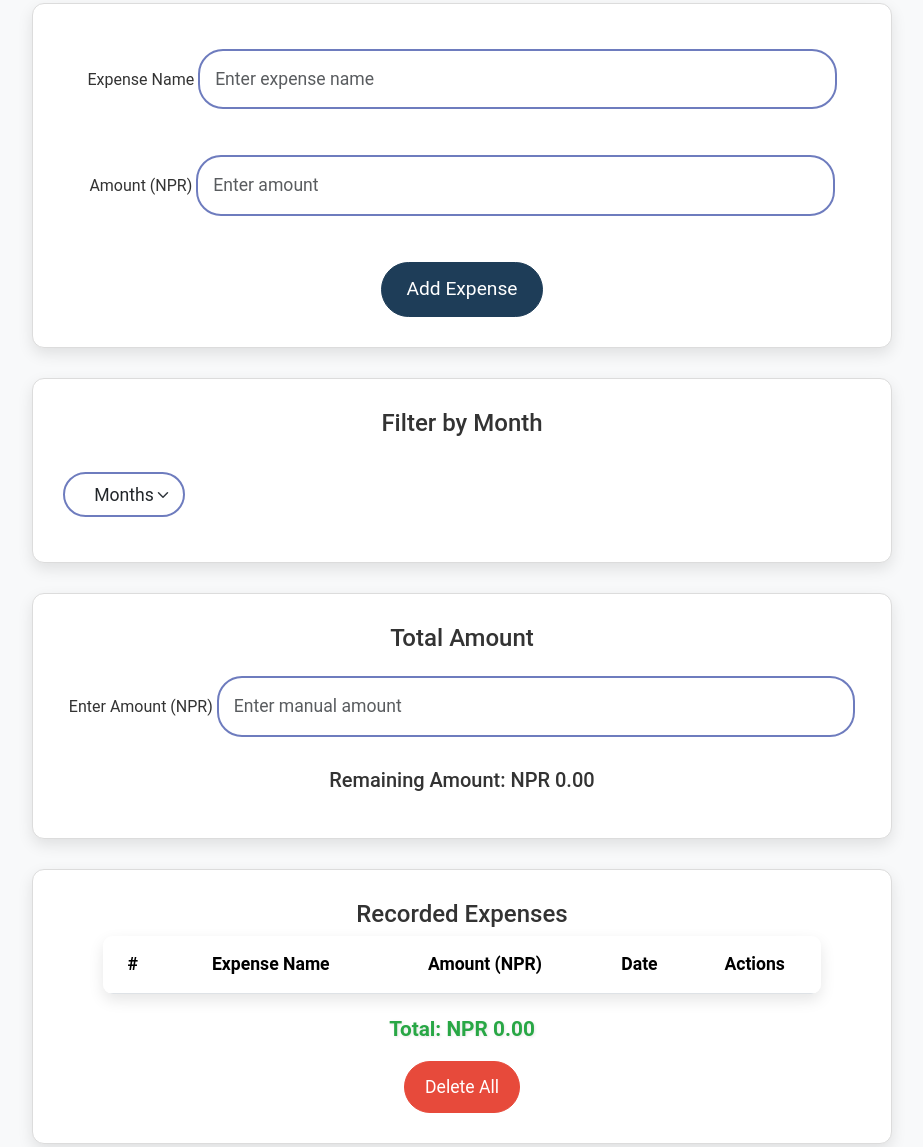
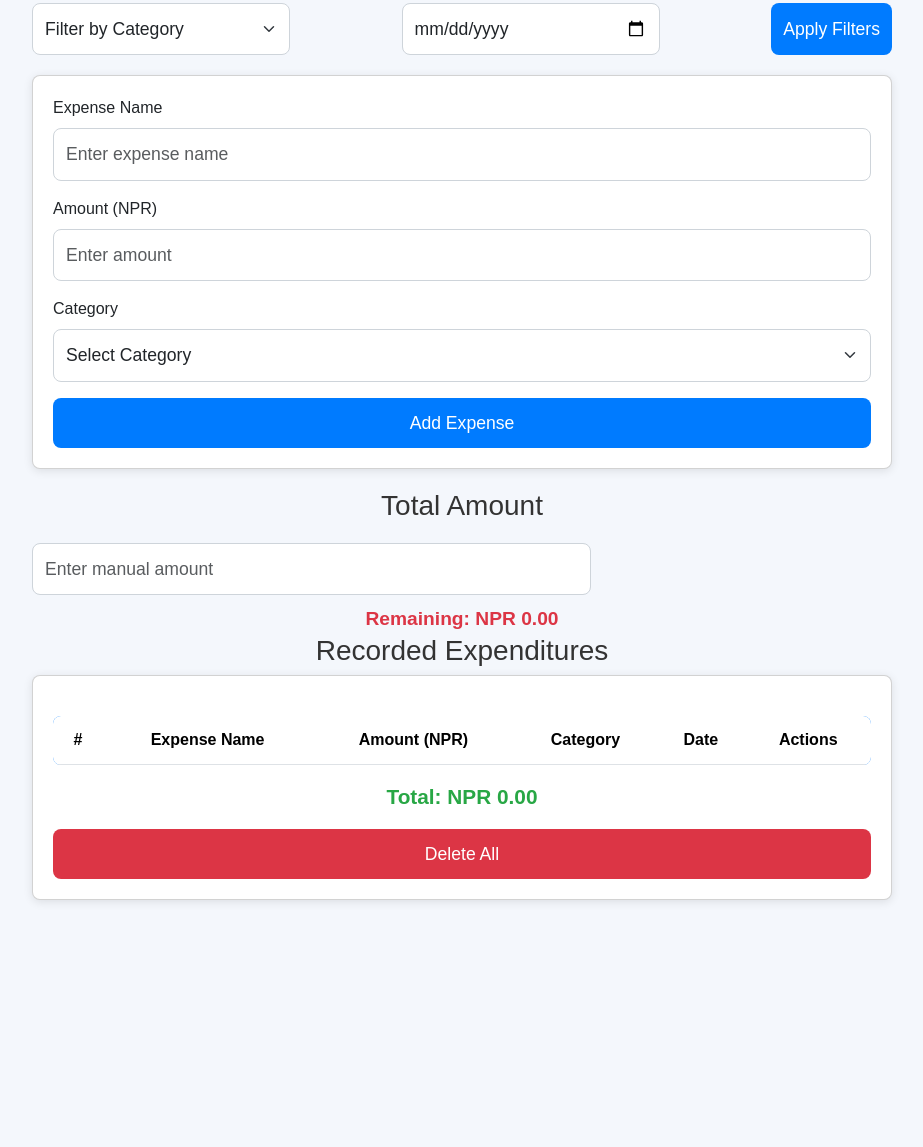
Before and after one commit to maharjanil/expendituretracker, a plain HTML site: page index.html in a window 1280 px wide. Shown: the part 155-1302 px from the top of the page, without its empty margins (178-1101 px from the left). After the commit the page ends 1095 px from the top, so only its background shows below. Drawn offline with nearby package versions, Linux system fonts and the light colour scheme.

Commit message:
Update index.html

```diff
--- a/index.html
+++ b/index.html
@@ -6,15 +6,13 @@
   <title>Daily Expenditure Tracker</title>
   <!-- Bootstrap 5 CSS -->
   <link href="https://cdn.jsdelivr.net/npm/bootstrap@5.3.0-alpha1/dist/css/bootstrap.min.css" rel="stylesheet">
-  <!-- Font Awesome for Icons -->
   <link href="https://cdnjs.cloudflare.com/ajax/libs/font-awesome/6.0.0-beta3/css/all.min.css" rel="stylesheet">
   <style>
     body {
-      background-color: #f8f9fa;
-      font-family: 'Roboto', sans-serif;
+      background-color: #f4f7fc;
+      font-family: 'Arial', sans-serif;
       color: #333;
       margin-top: 50px;
-      text-align: center; /* Align all text to center */
     }
 
     .container {
@@ -24,98 +22,109 @@
     }
 
     h1 {
-      color: #1e3d58;
+      color: #007bff;
       font-weight: bold;
-      text-shadow: 1px 1px 3px rgba(0, 0, 0, 0.1);
       margin-bottom: 40px;
+      font-size: 2.5rem;
+      text-align: center;
     }
 
     .card {
-      border-radius: 12px;
-      box-shadow: 0 6px 15px rgba(0, 0, 0, 0.1);
       background-color: #ffffff;
-      color: #333;
-      margin-bottom: 30px;
-      border: 1px solid #dcdcdc;
+      border-radius: 8px;
+      padding: 20px;
+      margin-bottom: 20px;
+      box-shadow: 0 2px 10px rgba(0, 0, 0, 0.1);
     }
 
-    .card-body {
-      padding: 30px;
-    }
-
-    .form-control, .form-select {
-      display: inline-block;
-      width: 80%;
-      margin: 15px auto;
-      border-radius: 25px;
-      padding: 15px;
+    .form-control, .form-select, .btn {
+      border-radius: 8px;
       font-size: 1.1rem;
-      border: 2px solid #6e7cbe;
+      padding: 12px;
+      border: 1px solid #ced4da;
     }
 
     .form-control:focus, .form-select:focus {
-      border-color: #1e3d58;
-      box-shadow: 0 0 8px rgba(30, 61, 88, 0.5);
+      border-color: #007bff;
+      box-shadow: 0 0 5px rgba(0, 123, 255, 0.5);
     }
 
-    .btn-primary, .btn-left {
-      display: inline-block;
-      margin-top: 15px;
-      padding: 12px 25px;
-      font-size: 1.2rem;
-      border-radius: 30px;
-      background-color: #1e3d58;
-      border-color: #1e3d58;
-      color: white;
-      transition: background-color 0.3s ease;
+    .btn-primary {
+      background-color: #007bff;
+      border: none;
     }
 
     .btn-primary:hover {
-      background-color: #6e7cbe;
-      border-color: #6e7cbe;
+      background-color: #0056b3;
+    }
+
+    .btn-danger {
+      background-color: #dc3545;
+      border: none;
+    }
+
+    .btn-danger:hover {
+      background-color: #c82333;
     }
 
     .total-container {
       font-size: 1.3rem;
       font-weight: bold;
-      margin-top: 20px;
       color: #28a745;
-      text-shadow: 1px 1px 3px rgba(0, 0, 0, 0.1);
+      text-align: center;
     }
 
     .table {
-      border-radius: 10px;
+      border-radius: 8px;
       overflow: hidden;
-      box-shadow: 0 6px 15px rgba(0, 0, 0, 0.1);
-      margin: 0 auto;
-      width: 90%;
-      background-color: #fff;
+      margin-top: 20px;
     }
 
     .table th, .table td {
       text-align: center;
       vertical-align: middle;
-      padding: 15px;
-      font-size: 1.1rem;
+      padding: 12px;
+    }
+
+    .table thead {
+      background-color: #007bff;
+      color: white;
+    }
+
+    .table tbody tr:nth-child(even) {
+      background-color: #f8f9fa;
     }
 
     .table tbody tr:hover {
       background-color: #f1f1f1;
-      cursor: pointer;
     }
 
-    .table-striped tbody tr:nth-of-type(odd) {
-      background-color: #fafafa;
+    .table .action-btns {
+      display: flex;
+      justify-content: center;
+      gap: 10px;
     }
 
     .icon-btn {
-      font-size: 18px;
+      font-size: 16px;
+      padding: 8px 12px;
+      border-radius: 5px;
       cursor: pointer;
-      transition: color 0.3s ease;
+      transition: all 0.3s ease;
     }
 
     .icon-btn:hover {
-      color: #007bff;
+      opacity: 0.8;
+    }
+
+    .icon-btn.edit {
+      background-color: #007bff;
+      color: white;
+    }
+
+    .icon-btn.delete {
+      background-color: #dc3545;
+      color: white;
     }
 
     .footer {
@@ -130,46 +139,43 @@
       text-decoration: none;
     }
 
-    /* New container for centering dropdown */
-    .select-container {
+    .filter-container {
       display: flex;
-      justify-content: center;
-      align-items: center;
+      justify-content: space-between;
+      margin-bottom: 20px;
+    }
+
+    .filter-container select,
+    .filter-container input {
+      width: 30%;
+    }
+
+    .subtract-amount-container {
+      display: flex;
+      justify-content: space-between;
       margin-top: 20px;
     }
 
-    .select-left {
-      width: auto;
-      display: inline-block;
-      margin-left: 0;
-      padding: 10px 15px;
-      font-size: 1.2rem;
-      border-radius: 15px;
-      background-color: #fff;
-      text-align: center;
+    .subtract-amount-container input {
+      width: 65%;
     }
 
-    .form-select-sm {
-      font-size: 1.1rem;
-      padding: 0.5rem 1rem;
-      height: 45px;
-      border-radius: 25px;
+    .manual-amount-container {
+      display: flex;
+      justify-content: space-between;
+      margin-top: 20px;
     }
 
-    .btn-danger {
-      display: inline-block;
-      width: auto;
-      margin-top: 20px;
-      padding: 12px 20px;
-      background-color: #e74a3b;
-      border-color: #e74a3b;
-      font-size: 1.1rem;
-      border-radius: 30px;
+    .manual-amount-container input {
+      width: 65%;
     }
 
-    .btn-danger:hover {
-      background-color: #c0392b;
-      border-color: #c0392b;
+    .remaining-amount {
+      font-size: 1.2rem;
+      font-weight: bold;
+      color: #dc3545;
+      text-align: center;
+      margin-top: 10px;
     }
   </style>
 </head>
@@ -178,210 +184,240 @@
   <div class="container">
     <h1>Daily Expenditure Tracker</h1>
 
+    <!-- Filter Section -->
+    <div class="filter-container">
+      <select id="category-filter" class="form-select" aria-label="Filter by Category">
+        <option value="">Filter by Category</option>
+        <option value="Food">Food</option>
+        <option value="Transportation">Transportation</option>
+        <option value="Utilities">Utilities</option>
+        <option value="Extra">Extra</option>
+        <option value="Others">Others</option>
+      </select>
+
+      <input type="date" id="date-filter" class="form-control" aria-label="Filter by Date">
+
+      <button id="apply-filters" class="btn btn-primary" aria-label="Apply Filters">Apply Filters</button>
+    </div>
+
     <!-- Expense Form -->
-    <div class="card">
-      <div class="card-body">
+    <div class="card" role="form" aria-labelledby="expense-form-title">
+      <h2 id="expense-form-title" class="visually-hidden">Expense Form</h2>
       <form id="expense-form">
         <div class="mb-3">
           <label for="expense-name" class="form-label">Expense Name</label>
-            <input type="text" class="form-control" id="expense-name" placeholder="Enter expense name" required>
+          <input type="text" class="form-control" id="expense-name" placeholder="Enter expense name" aria-label="Expense name" required>
         </div>
         <div class="mb-3">
           <label for="expense-amount" class="form-label">Amount (NPR)</label>
-            <input type="number" class="form-control" id="expense-amount" placeholder="Enter amount" required>
+          <input type="number" class="form-control" id="expense-amount" placeholder="Enter amount" aria-label="Expense amount" required>
         </div>
-          <button type="submit" class="btn btn-primary btn-left">Add Expense</button>
+        <div class="mb-3">
+          <label for="expense-category" class="form-label">Category</label>
+          <select class="form-select" id="expense-category" aria-label="Expense category" required>
+            <option value="">Select Category</option>
+            <option value="Food">Food</option>
+            <option value="Transportation">Transportation</option>
+            <option value="Utilities">Utilities</option>
+            <option value="Extra">Extra</option>
+
+            <option value="Others">Others</option>
+          </select>
+        </div>
+        <button type="submit" class="btn btn-primary w-100" aria-label="Add Expense">Add Expense</button>
       </form>
     </div>
+
+    <!-- Total Amount Section -->
+    <h3 class="text-center">Total Amount</h3>
+    <div class="manual-amount-container">
+      <input type="number" id="manual-amount" class="form-control" placeholder="Enter manual amount" aria-label="Enter manual amount">
     </div>
 
-    <!-- Month Filter -->
-    <div class="card mt-4">
-      <div class="card-body">
-        <h4 class="card-title">Filter by Month</h4>
-        <div class="select-container"> <!-- Center the dropdown -->
-          <select id="month-filter" class="form-select form-select-sm select-left">
-            <option value="all">Months</option>
-            <option value="01">January</option>
-            <option value="02">February</option>
-            <option value="03">March</option>
-            <option value="04">April</option>
-            <option value="05">May</option>
-            <option value="06">June</option>
-            <option value="07">July</option>
-            <option value="08">August</option>
-            <option value="09">September</option>
-            <option value="10">October</option>
-            <option value="11">November</option>
-            <option value="12">December</option>
-          </select>
-        </div>
-      </div>
+    <!-- Remaining Amount Section -->
+    <div class="remaining-amount" id="remaining-amount">
+      Remaining: NPR 0.00
     </div>
 
-    <!-- Manual Amount Input -->
-    <div class="card mt-4">
-      <div class="card-body">
-        <h4 class="card-title">Total Amount</h4>
-        <div class="mb-3">
-          <label for="manual-amount" class="form-label">Enter Amount (NPR)</label>
-          <input type="number" class="form-control" id="manual-amount" placeholder="Enter manual amount" step="0.01">
-        </div>
-        <div class="mb-3">
-          <h5>Remaining Amount: <span id="remaining-amount">NPR 0.00</span></h5>
-        </div>
-      </div>
-    </div>
+    <!-- Recorded Expenditures Heading -->
+    <h3 class="text-center" id="expense-table-title">Recorded Expenditures</h3>
 
     <!-- Expenses Table -->
-    <div class="card mt-4">
-      <div class="card-body">
-        <h4 class="card-title">Recorded Expenses</h4>
-        <table class="table table-striped" id="expense-table">
+    <div class="card" role="table" aria-labelledby="expense-table-title">
+      <table class="table" id="expense-table">
         <thead>
           <tr>
-              <th scope="col">#</th>
-              <th scope="col">Expense Name</th>
-              <th scope="col">Amount (NPR)</th>
-              <th scope="col">Date</th>
-              <th scope="col">Actions</th>
+            <th>#</th>
+            <th>Expense Name</th>
+            <th>Amount (NPR)</th>
+            <th>Category</th>
+            <th>Date</th>
+            <th>Actions</th>
           </tr>
         </thead>
         <tbody>
           <!-- Dynamic rows will go here -->
         </tbody>
       </table>
-        <div class="total-container">
+      <div class="total-container" role="status" aria-live="polite">
         Total: <span id="total-amount">NPR 0.00</span>
       </div>
-        <button id="delete-all" class="btn btn-danger w-auto mt-3">Delete All</button>
-      </div>
+      <button id="delete-all" class="btn btn-danger w-100 mt-3" aria-label="Delete All">Delete All</button>
     </div>
 
   </div>
 
   <!-- Bootstrap 5 JS and Popper -->
   <script src="https://cdn.jsdelivr.net/npm/bootstrap@5.3.0-alpha1/dist/js/bootstrap.bundle.min.js"></script>
-  <script src="https://cdnjs.cloudflare.com/ajax/libs/font-awesome/6.0.0-beta3/js/all.min.js"></script>
 
   <script>
     // DOM elements
     const expenseForm = document.getElementById("expense-form");
     const expenseNameInput = document.getElementById("expense-name");
     const expenseAmountInput = document.getElementById("expense-amount");
+    const expenseCategoryInput = document.getElementById("expense-category");
     const expenseTable = document.getElementById("expense-table").getElementsByTagName('tbody')[0];
-    const monthFilter = document.getElementById("month-filter");
     const totalAmountDisplay = document.getElementById("total-amount");
     const deleteAllButton = document.getElementById("delete-all");
+    const categoryFilter = document.getElementById("category-filter");
+    const dateFilter = document.getElementById("date-filter");
+    const applyFiltersButton = document.getElementById("apply-filters");
     const manualAmountInput = document.getElementById("manual-amount");
     const remainingAmountDisplay = document.getElementById("remaining-amount");
 
     let expenses = JSON.parse(localStorage.getItem("expenses")) || [];
 
+    // Filter expenses by category and date
+    function filterExpenses() {
+      const categoryValue = categoryFilter.value;
+      const dateValue = dateFilter.value;
+
+      const filteredExpenses = expenses.filter(expense => {
+        let categoryMatch = categoryValue ? expense.category === categoryValue : true;
+        let dateMatch = dateValue ? expense.date === dateValue : true;
+        return categoryMatch && dateMatch;
+      });
+
+      renderExpenses(filteredExpenses);
+    }
+
     // Render expenses function
-    function renderExpenses() {
+    function renderExpenses(filteredExpenses) {
       expenseTable.innerHTML = "";  // Clear table rows
 
-      expenses.forEach((expense, index) => {
+      filteredExpenses.forEach((expense, index) => {
         const row = document.createElement("tr");
         row.innerHTML = `
           <td>${index + 1}</td>
           <td>${expense.name}</td>
           <td>NPR ${expense.amount.toFixed(2)}</td>
+          <td>${expense.category}</td>
           <td>${expense.date}</td>
-          <td>
-            <button class="btn btn-info btn-sm icon-btn" onclick="editExpense(${expense.id})">
-              <i class="fas fa-edit"></i>
+          <td class="action-btns">
+            <button class="icon-btn edit" onclick="editExpense(${expense.id})" aria-label="Edit Expense">
+              <i class="fas fa-edit"></i> Edit
             </button>
-            <button class="btn btn-danger btn-sm icon-btn" onclick="confirmDelete(${expense.id})">
-              <i class="fas fa-trash-alt"></i>
+            <button class="icon-btn delete" onclick="deleteExpense(${expense.id})" aria-label="Delete Expense">
+              <i class="fas fa-trash-alt"></i> Delete
             </button>
           </td>
         `;
         expenseTable.appendChild(row);
       });
 
-      calculateTotal();
+      calculateTotal(filteredExpenses);
     }
 
     // Calculate total
-    function calculateTotal() {
-      const totalAmount = expenses.reduce((total, expense) => total + expense.amount, 0);
-      totalAmountDisplay.textContent = `NPR ${totalAmount.toFixed(2)}`;
+    function calculateTotal(filteredExpenses) {
+      const totalAmount = filteredExpenses.reduce((total, expense) => total + expense.amount, 0);
+      totalAmountDisplay.innerText = `NPR ${totalAmount.toFixed(2)}`;
+      updateRemainingAmount(totalAmount);
     }
 
-    // Add new expense
-    expenseForm.addEventListener("submit", function (e) {
-      e.preventDefault();
-      const expenseName = expenseNameInput.value.trim();
-      const expenseAmount = parseFloat(expenseAmountInput.value.trim());
+    // Update remaining amount
+    function updateRemainingAmount(totalExpenses) {
+      const manualAmount = parseFloat(manualAmountInput.value.trim());
+      if (!isNaN(manualAmount)) {
+        const remaining = manualAmount - totalExpenses;
+        remainingAmountDisplay.innerText = `Remaining: NPR ${remaining.toFixed(2)}`;
+      }
+    }
 
-      if (expenseName && expenseAmount) {
-        const newExpense = {
-          id: Date.now(),
-          name: expenseName,
-          amount: expenseAmount,
-          date: new Date().toLocaleDateString()
-        };
+    // Manual amount input event listener
+    manualAmountInput.addEventListener("input", () => {
+      const totalExpenses = expenses.reduce((total, expense) => total + expense.amount, 0);
+      updateRemainingAmount(totalExpenses);
+    });
 
-        expenses.push(newExpense);
+    // Delete all expenses
+    deleteAllButton.addEventListener("click", () => {
+      if (confirm("Are you sure you want to delete all expenses?")) {
+        expenses = [];
         localStorage.setItem("expenses", JSON.stringify(expenses));
-
-        expenseNameInput.value = "";
-        expenseAmountInput.value = "";
-
-        renderExpenses();
-        calculateTotal();
+        renderExpenses(expenses);
       }
     });
 
     // Edit expense
     function editExpense(id) {
-      const expenseToEdit = expenses.find(exp => exp.id === id);
-      expenseNameInput.value = expenseToEdit.name;
-      expenseAmountInput.value = expenseToEdit.amount;
-      expenses = expenses.filter(exp => exp.id !== id);
-      renderExpenses();
-      calculateTotal();
+      const expense = expenses.find(exp => exp.id === id);
+      expenseNameInput.value = expense.name;
+      expenseAmountInput.value = expense.amount;
+      expenseCategoryInput.value = expense.category;
+      expenseForm.addEventListener("submit", function updateExpense(event) {
+        event.preventDefault();
+        expense.name = expenseNameInput.value.trim();
+        expense.amount = parseFloat(expenseAmountInput.value.trim());
+        expense.category = expenseCategoryInput.value;
+        expense.date = new Date().toLocaleDateString();
+        localStorage.setItem("expenses", JSON.stringify(expenses));
+        renderExpenses(expenses);
+        expenseNameInput.value = "";
+        expenseAmountInput.value = "";
+        expenseCategoryInput.value = "";
+        expenseForm.removeEventListener("submit", updateExpense);
+      });
     }
 
-    // Confirm before deleting
-    function confirmDelete(id) {
+    // Delete a single expense
+    function deleteExpense(id) {
       if (confirm("Are you sure you want to delete this expense?")) {
-        deleteExpense(id);
+        expenses = expenses.filter(exp => exp.id !== id);
+        localStorage.setItem("expenses", JSON.stringify(expenses));
+        renderExpenses(expenses);
       }
     }
 
-    // Delete expense by id
-    function deleteExpense(id) {
-      expenses = expenses.filter(exp => exp.id !== id);
-      renderExpenses();
-      calculateTotal();
+    // Add expense to table and localStorage
+    expenseForm.addEventListener("submit", (event) => {
+      event.preventDefault();
+      const name = expenseNameInput.value.trim();
+      const amount = parseFloat(expenseAmountInput.value.trim());
+      const category = expenseCategoryInput.value;
+
+      if (name && !isNaN(amount) && category) {
+        const expense = {
+          id: Date.now(),
+          name,
+          amount,
+          category,
+          date: new Date().toLocaleDateString()
+        };
+        expenses.push(expense);
         localStorage.setItem("expenses", JSON.stringify(expenses));
-    }
-
-    // Delete all expenses
-    deleteAllButton.addEventListener("click", function () {
-      if (confirm("Are you sure you want to delete all expenses?")) {
-        expenses = [];
-        renderExpenses();
-        calculateTotal();
-        localStorage.setItem("expenses", JSON.stringify(expenses));
+        renderExpenses(expenses);
+        expenseNameInput.value = "";
+        expenseAmountInput.value = "";
+        expenseCategoryInput.value = "";
       }
     });
 
-    // Handle manual amount input
-    manualAmountInput.addEventListener("input", function () {
-      const manualAmount = parseFloat(manualAmountInput.value.trim()) || 0;
-      const totalExpenditure = expenses.reduce((total, expense) => total + expense.amount, 0);
-      const remainingAmount = manualAmount - totalExpenditure;
-      remainingAmountDisplay.textContent = `NPR ${remainingAmount.toFixed(2)}`;
-    });
+    // Apply filters
+    applyFiltersButton.addEventListener("click", filterExpenses);
 
-    // Initialize
-    renderExpenses();
-    calculateTotal();
+    // Render expenses initially
+    renderExpenses(expenses);
   </script>
-
 </body>
 </html>
```
Lines whose indentation alone changed are shown as unchanged.
